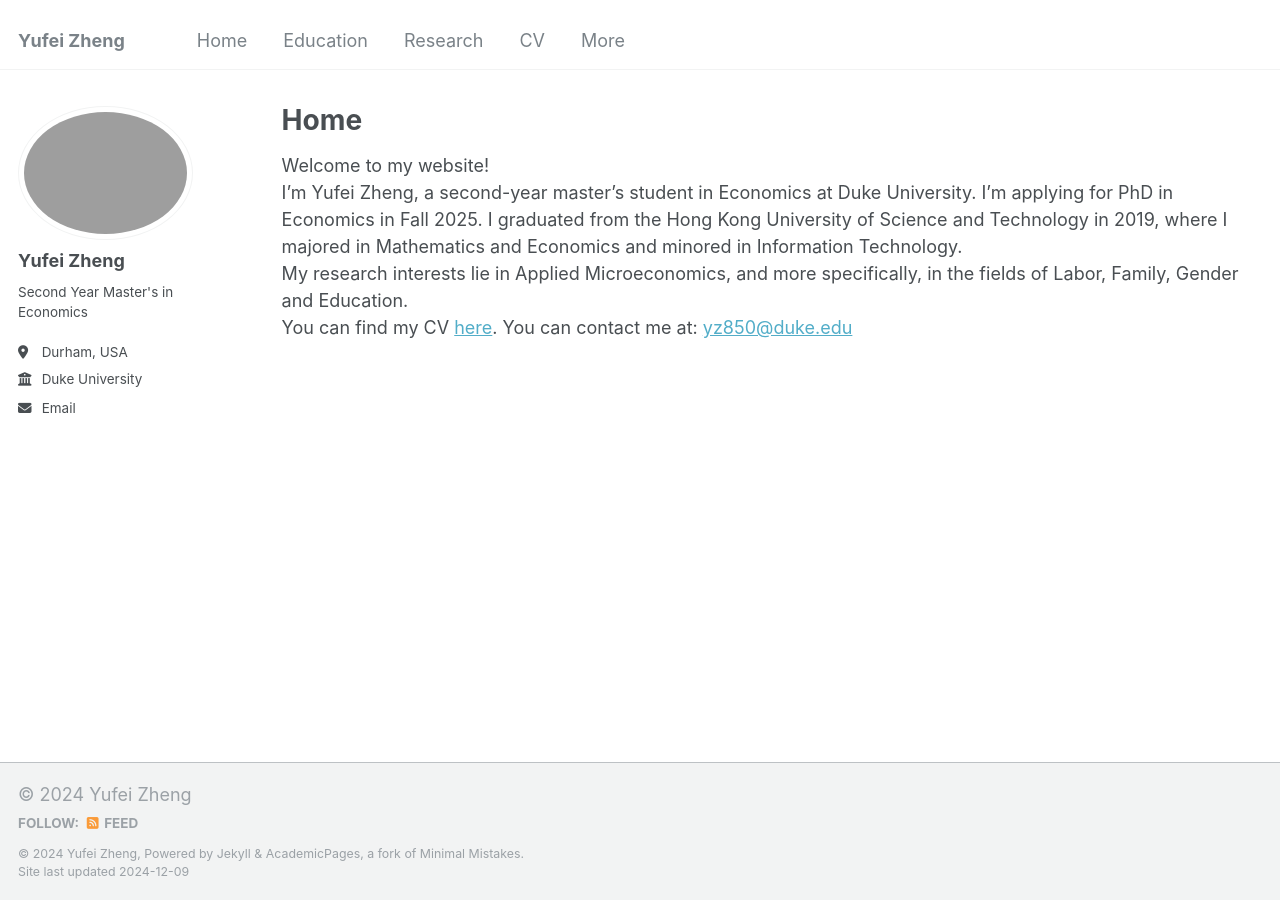
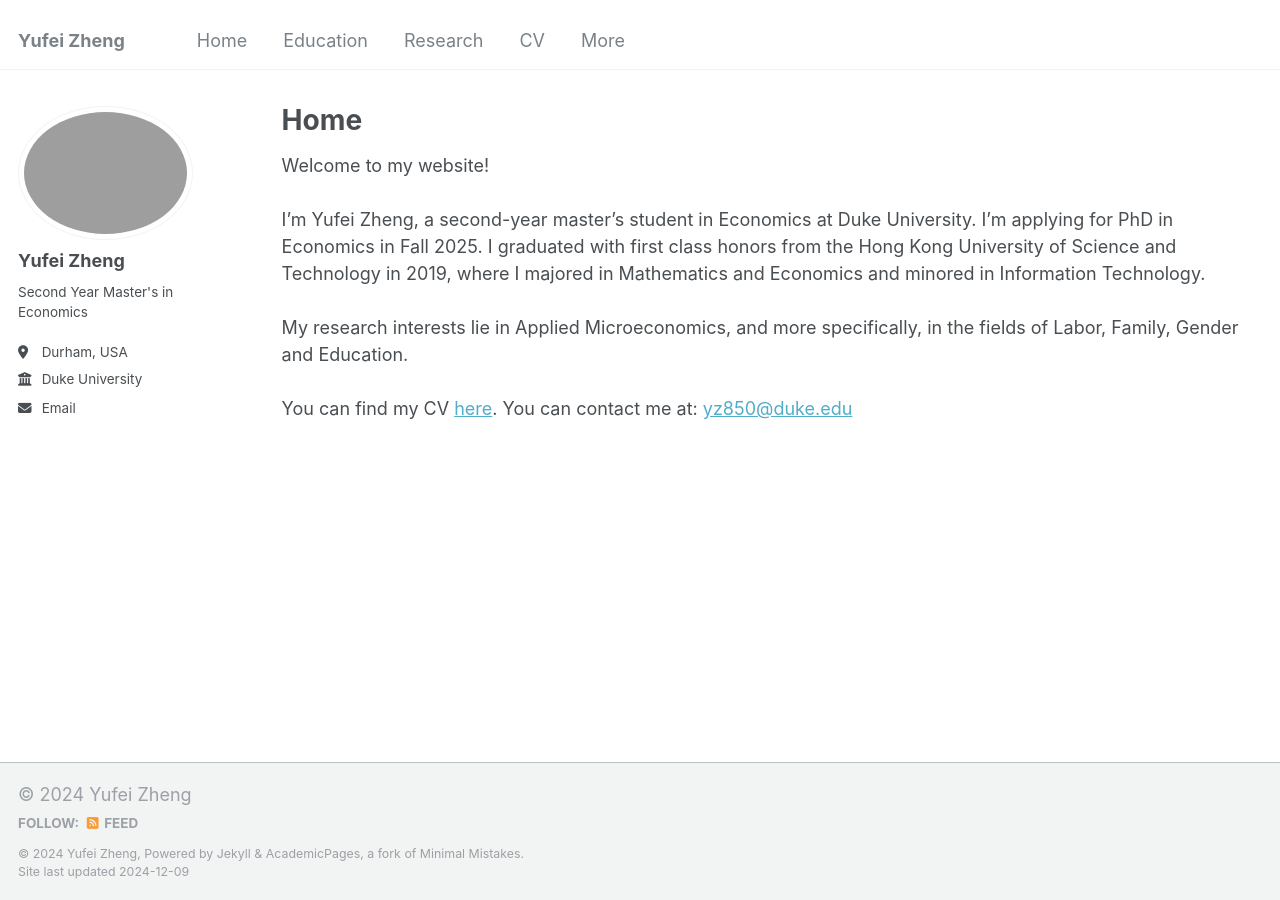
Before and after one commit to sophiezheng5/sophiezheng5.github.io, a Jekyll site: the page built from _pages/home.md, in a window 1280 px wide. Built offline with Jekyll 4.4.1, drawn with Linux system fonts in a browser that asks for light colours.

Commit message:
Update home.md

```diff
--- a/_pages/home.md
+++ b/_pages/home.md
@@ -7,6 +7,9 @@ redirect_from:
   - /home/
 ---
 Welcome to my website!<br />
-I'm Yufei Zheng, a second-year master's student in Economics at Duke University. I'm applying for PhD in Economics in Fall 2025. I graduated from the Hong Kong University of Science and Technology in 2019, where I majored in Mathematics and Economics and minored in Information Technology.<br />
+<br />
+I'm Yufei Zheng, a second-year master's student in Economics at Duke University. I'm applying for PhD in Economics in Fall 2025. I graduated with first class honors from the Hong Kong University of Science and Technology in 2019, where I majored in Mathematics and Economics and minored in Information Technology.<br />
+<br />
 My research interests lie in Applied Microeconomics, and more specifically, in the fields of Labor, Family, Gender and Education. <br />
+<br />
 You can find my CV <a href="/files/CV_Yufei Zheng_Latex.pdf">here</a>. You can contact me at: <yz850@duke.edu>
```
